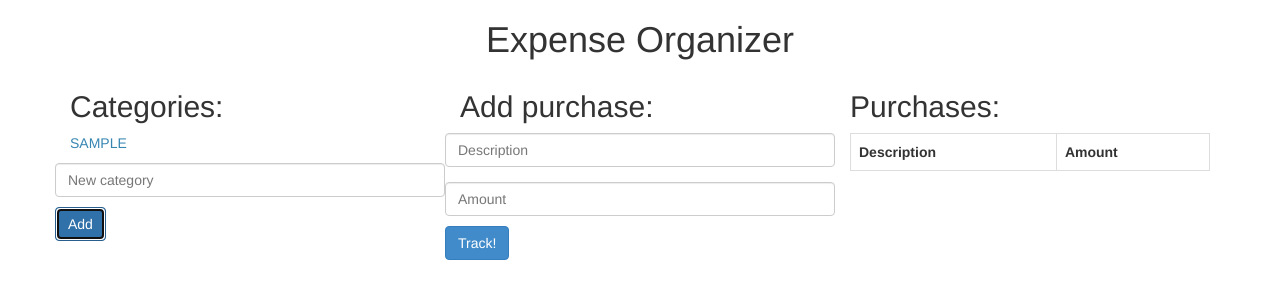
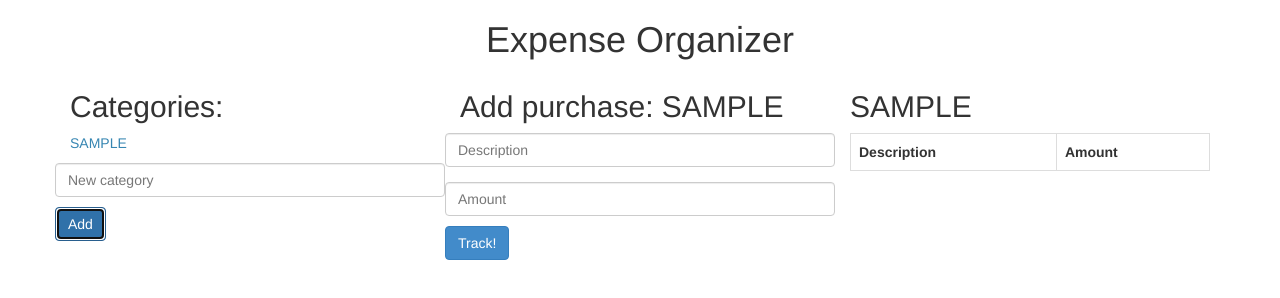
Before and after one commit to Nuatu/expense-tracker, a plain HTML site: page index.html in a window 1280 px wide. Both pictures are taken after typing "Sample" into the empty fields and a click on the button "Add". Drawn offline with Linux system fonts and the light colour scheme.

Commit message:
added condition to provide alert when no category is selected

```diff
--- a/js/scripts.js
+++ b/js/scripts.js
@@ -7,7 +7,7 @@ amount: 0
 
 
 $(document).ready(function() {
-var currentCategory;
+var currentCategory="";
 
 $("#add-btn").click(function(event) {
   event.preventDefault();
@@ -19,6 +19,9 @@ $("#add-btn").click(function(event) {
   $("div#categories").append("<p>" + newName + "</p>");
   $("input#new-category").val("");
   $("#purchases-table .empty").empty();
+  $("#purchases h2").text(newName);
+  $("#add-name").text(newName);
+  currentCategory = newCategory;
 
 
   $("#categories p").last().click(function(){
@@ -40,6 +43,10 @@ $("#add-btn").click(function(event) {
 
 $("form#add-purchase").submit(function(event){
   event.preventDefault();
+  if(currentCategory === ""){
+    alert("You have not entered a Category");
+
+  }else{
 
   var newDescription = $("input#input-description").val();
   var newAmount = parseFloat($("input#input-amount").val());
@@ -53,6 +60,7 @@ $("form#add-purchase").submit(function(event){
 
   $("input#input-description").val("");
   $("input#input-amount").val("");
+};
 });
 
 });
```
Also changed, not shown: index.html (+1 -1 lines), 1 other file.
